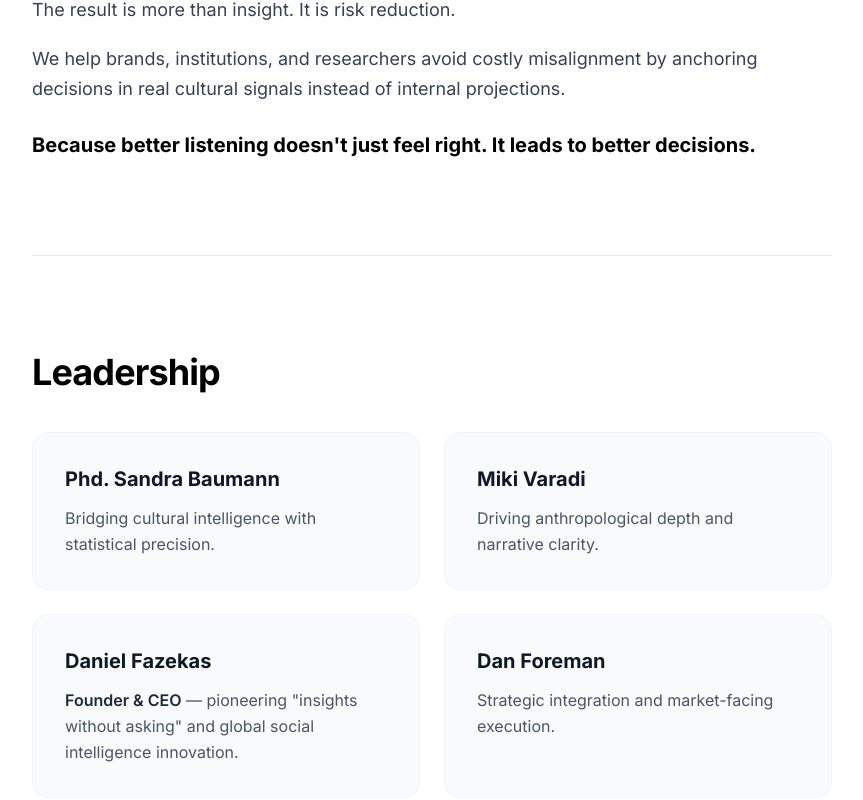
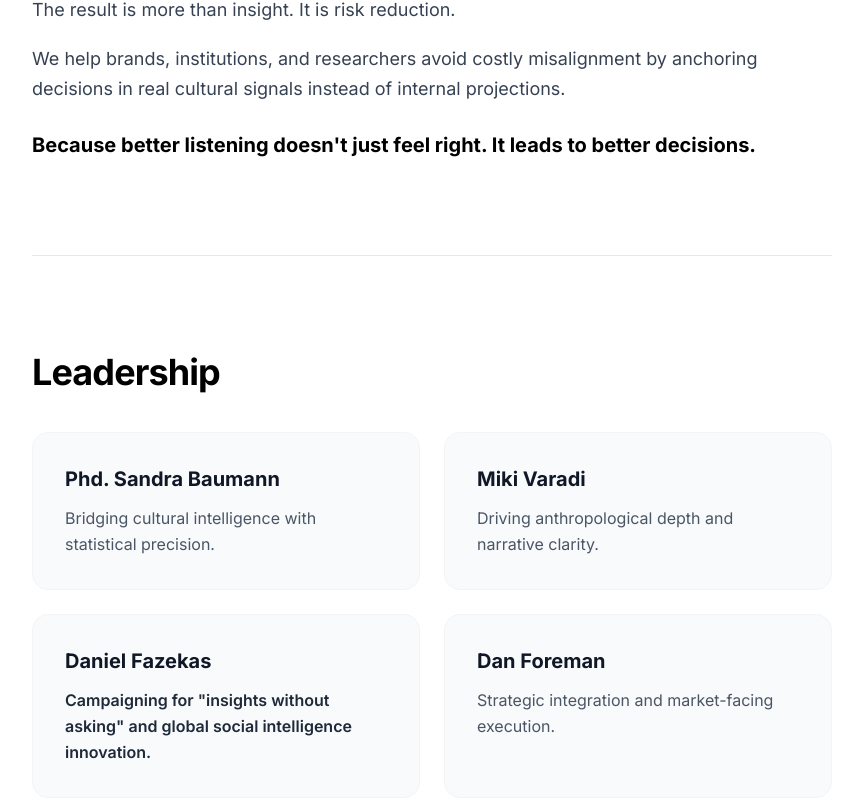
Before and after one commit to FazekasDani/bakamousa-next, a Next.js app: page /about in a window 1280 px wide. Shown: the part 1544-2344 px from the top of the page, without its empty margins (208-1071 px from the left). Built offline with nearby package versions, Linux system fonts and the light colour scheme; no server answers.

Commit message:
Add shopping video to hero rotation, fix unclosed span in about page

```diff
--- a/src/app/about/page.tsx
+++ b/src/app/about/page.tsx
@@ -109,7 +109,7 @@ export default function AboutPage() {
             <div className="bg-gray-50 p-8 rounded-2xl border border-gray-100 hover:shadow-sm transition-shadow">
               <h3 className="text-xl font-bold text-gray-900">Daniel Fazekas</h3>
               <p className="mt-3 text-gray-600 leading-relaxed">
-                <span className="font-semibold text-gray-800">Founder &amp; CEO</span> — pioneering &quot;insights without asking&quot; and global social intelligence innovation.
+                <span className="font-semibold text-gray-800">Campaigning for &quot;insights without asking&quot; and global social intelligence innovation.</span>
               </p>
             </div>
 
--- a/src/components/WeFixedQuant.tsx
+++ b/src/components/WeFixedQuant.tsx
@@ -109,6 +109,7 @@ const CASE_STUDIES = [
 const HERO_VIDEOS = [
   "/media/india-bg.mp4",
   "/media/ukstreet-bg.mp4",
+  "/media/shopping-bg.mp4",
 ];
 
 // ── Component ────────────────────────────────────────────
```
